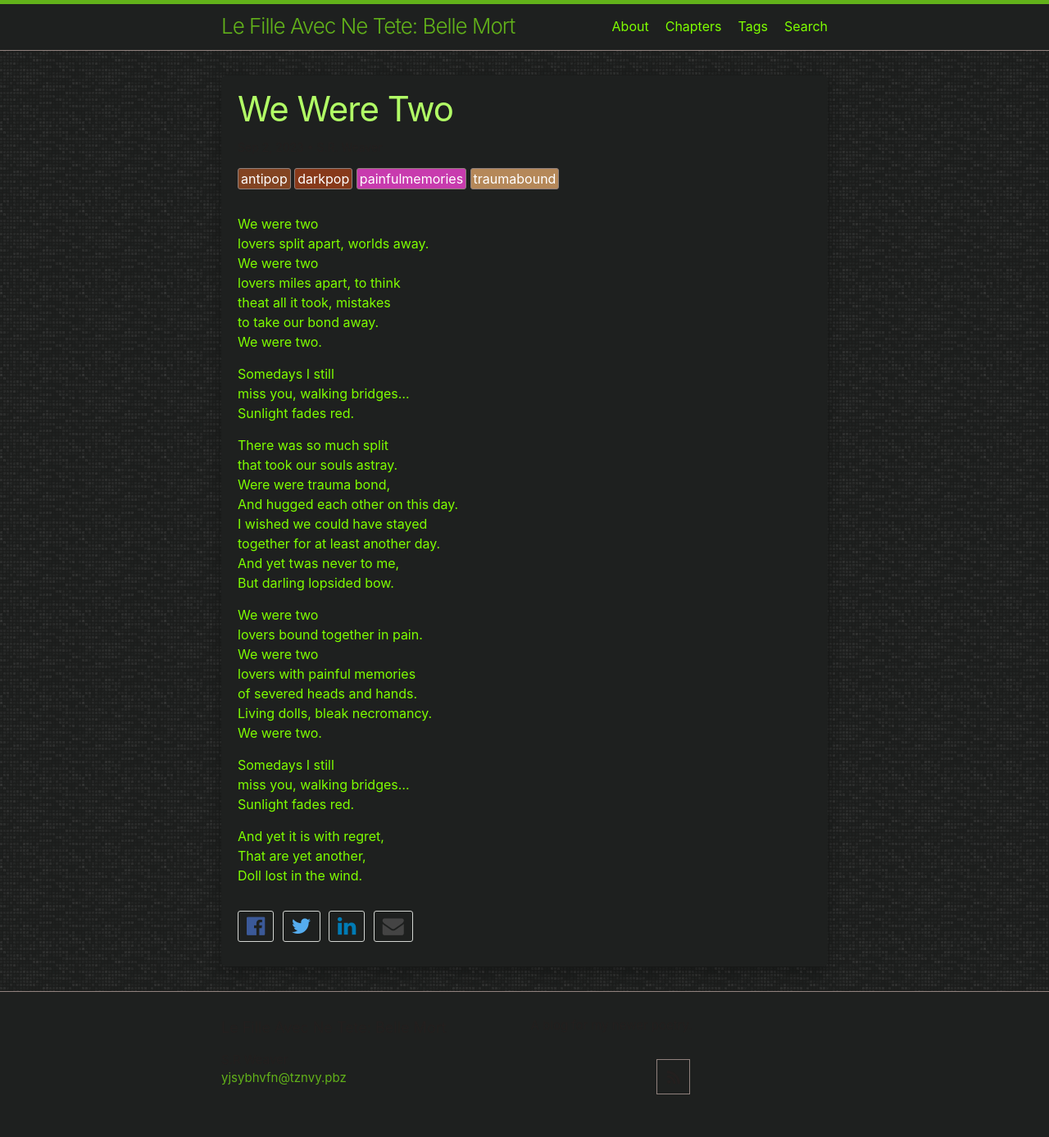
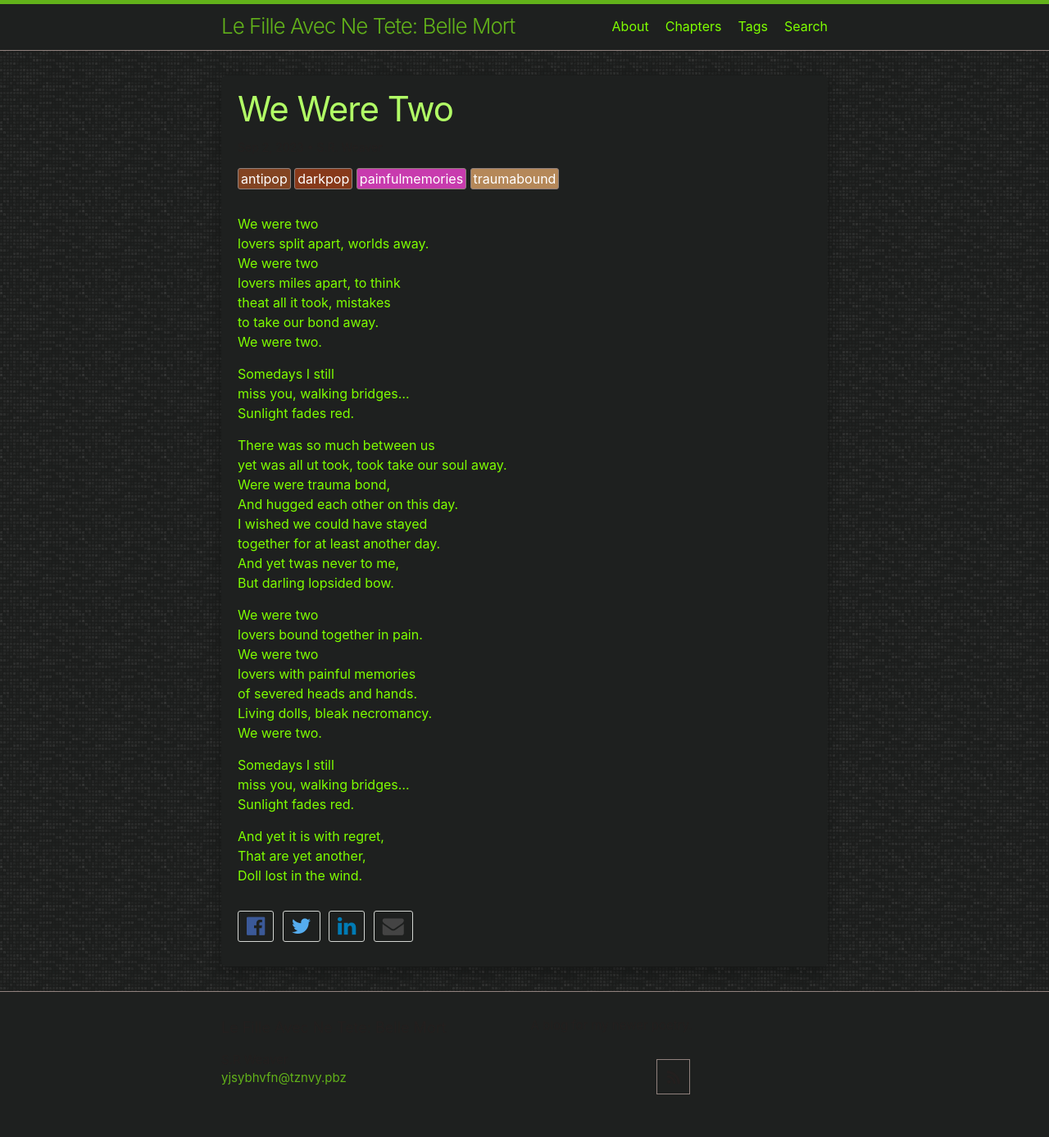
Before and after one commit to LWFlouisa/NewPoetry, a Jekyll site: the page built from _posts/2023-09-02-Weweretwo.md, in a window 1280 px wide. Shown: the whole page at 82% size. Built offline with Jekyll 4.4.1, drawn with Linux system fonts in a browser that asks for light colours; our own code applies the rules of GitHub Pages for plain Markdown files.

Commit message:
Update 2023-09-02-Weweretwo.md

```diff
--- a/_posts/2023-09-02-Weweretwo.md
+++ b/_posts/2023-09-02-Weweretwo.md
@@ -15,8 +15,8 @@ Somedays I still<br />
 miss you, walking bridges...<br />
 Sunlight fades red.
 
-There was so much split<br />
-that took our souls astray.<br />
+There was so much between us<br />
+yet was all ut took, took take our soul away.<br />
 Were were trauma bond,<br />
 And hugged each other on this day.<br />
 I wished we could have stayed<br />
```
